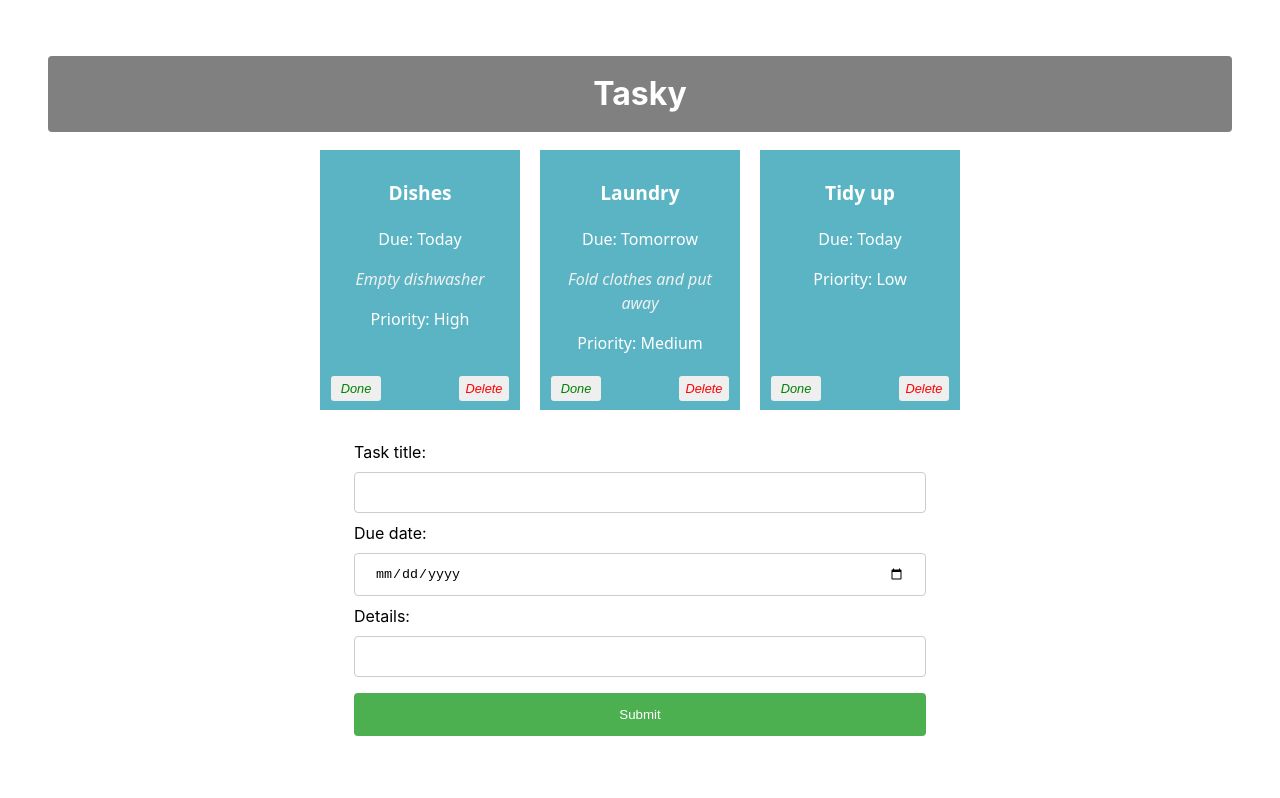
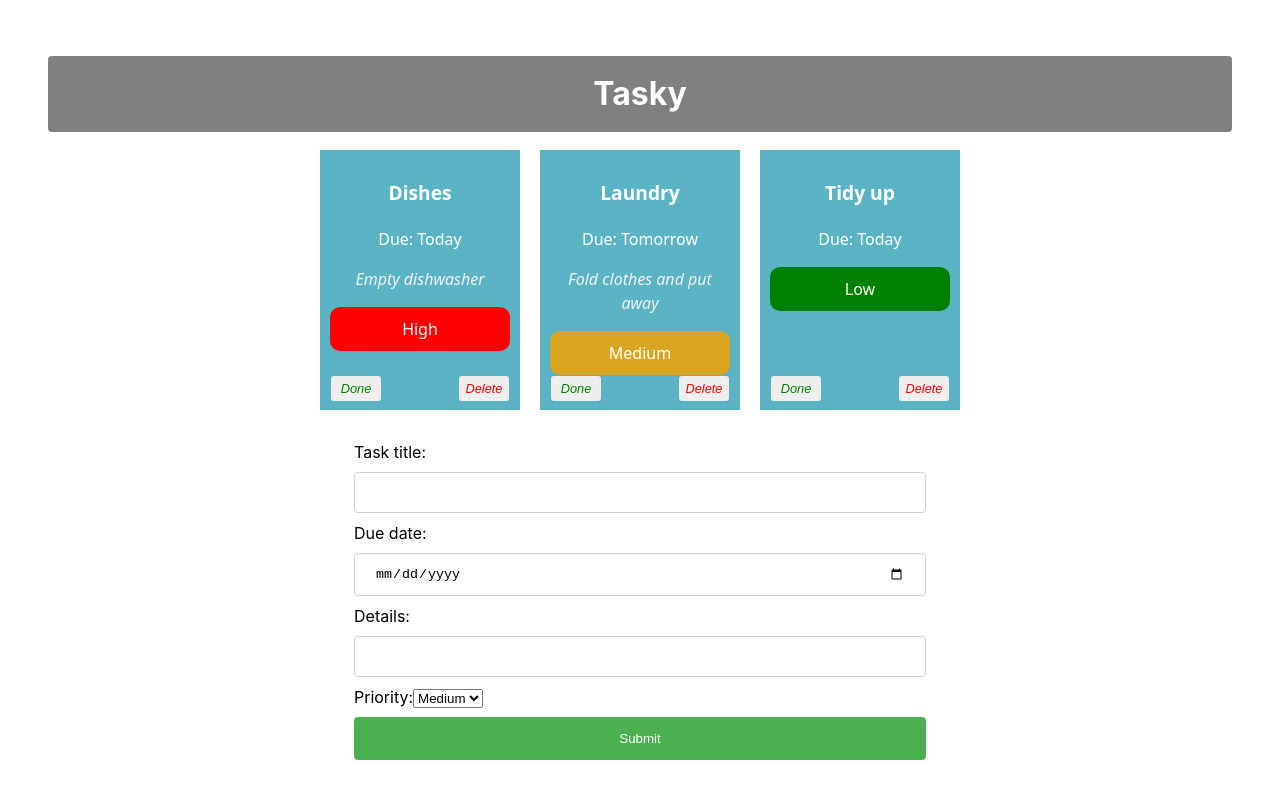
Before and after one commit to SamuelItaire/react-basics-labs, a React (Vite) app in the folder TJwebapp/: page / in a window 1280 px wide. Shown: the top 798 px of the page. Built offline with nearby package versions, Linux system fonts and the light colour scheme.

Commit message:
Tasky Lab 2b - Exercises done

```diff
--- a/TJwebapp/src/App.jsx
+++ b/TJwebapp/src/App.jsx
@@ -17,7 +17,8 @@
     const [ formState, setFormState ] = useState({
     title: "",
     description: "",
-    deadline: ""
+    deadline: "",
+    priority: "Medium"
   });
 
   const doneHandler = (taskIndex) => {
@@ -47,24 +48,30 @@
       case "deadline":
           form.deadline = event.target.value;
           break;
+      case "priority":
+    form.priority = event.target.value;
+    break;
       default:
           form = formState;
+
     }
     setFormState(form);
 console.log(formState);
   }
 
-  const formSubmitHandler = (event) => {
-    event.preventDefault();
+ const formSubmitHandler = (event) => {
+  event.preventDefault();
 
-    const tasks = [...taskState.tasks];
-    const form = {...formState};
+  const tasks = [...taskState.tasks];
+  const form = { ...formState };
 
-    form.id = uuidv4();
+  form.id = uuidv4();
+  form.done = false;
 
-    tasks.push(form);
-    setTaskState({tasks});
-  }
+  tasks.push(form);
+  setTaskState({ tasks });
+};
+
 
 
    return (
--- a/TJwebapp/src/components/Form.jsx
+++ b/TJwebapp/src/components/Form.jsx
@@ -8,17 +8,32 @@
 
         <label>
           Task title:
-        <input type="text" name="title" required onChange={(event) => props.change(event)} />
+          <input type="text" name="title" required onChange={props.change} />
         </label>
+
         <br />
+
         <label>
           Due date:
-        <input type="date" name="deadline" required onChange={(event) => props.change(event)} />
+          <input type="date" name="deadline" required onChange={props.change} />
         </label>
+
         <br />
+
         <label>
           Details:
-        <input type="text" name="description" onChange={(event) => props.change(event)} />
+          <input type="text" name="description" onChange={props.change} />
+        </label>
+
+        <br />
+
+        <label>
+          Priority:
+          <select name="priority" onChange={props.change}>
+            <option value="Low">Low</option>
+            <option value="Medium" selected>Medium</option>
+            <option value="High">High</option>
+          </select>
         </label>
 
         <input type="submit" value="Submit" />
--- a/TJwebapp/src/components/Task.jsx
+++ b/TJwebapp/src/components/Task.jsx
@@ -7,7 +7,21 @@
       <p className="title">{props.title}</p>
       <p>Due: {props.deadline}</p>
       <p className="description">{props.description}</p>
-      <p className="priority">Priority: {props.priority}</p>
+      <p
+  className="priority"
+  style={{
+    backgroundColor:
+      props.priority === 'Low' ? 'green' :
+      props.priority === 'Medium' ? 'goldenrod' :
+      'red',
+    color: 'white',
+    padding: '10px',
+    borderRadius: '10px'
+  }}
+>
+  {props.priority}
+</p>
+
 
 <button onClick={props.markDone} className='doneButton'>Done</button>
     <button className='deleteButton' onClick={props.deleteTask}>Delete</button>
```
Lines whose indentation alone changed are shown as unchanged.
